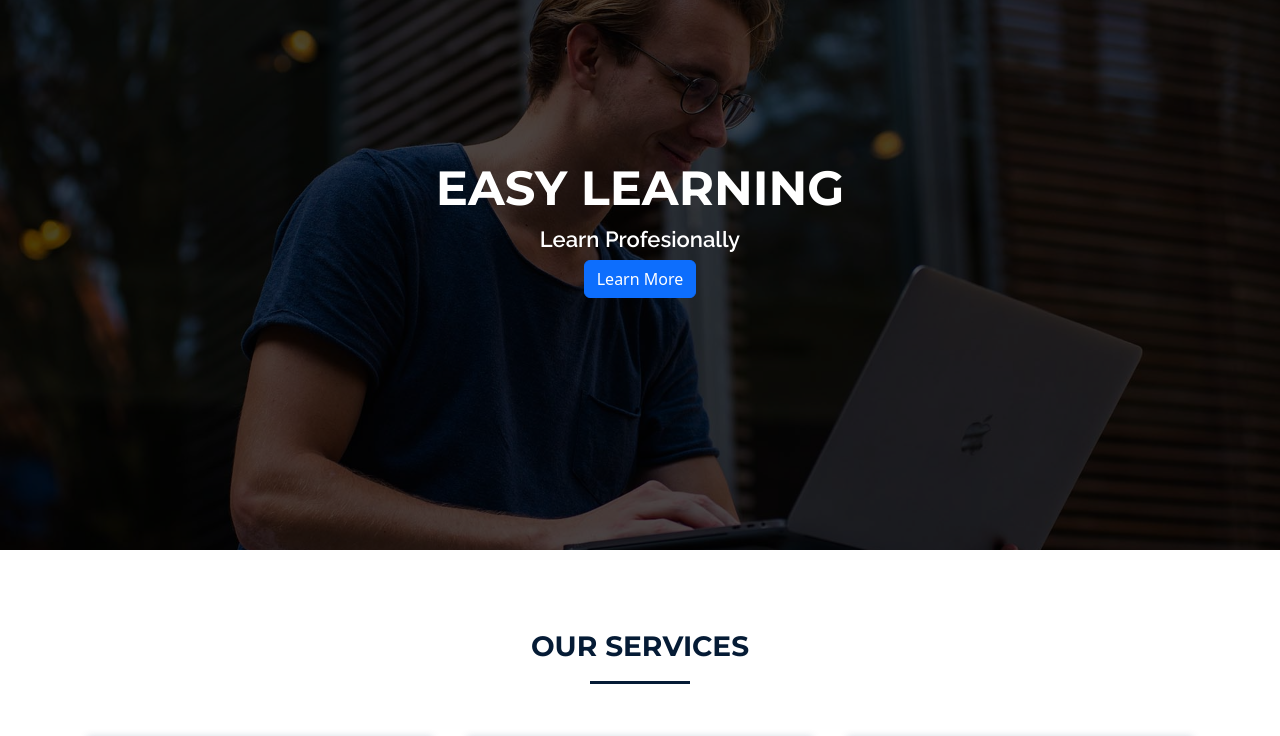
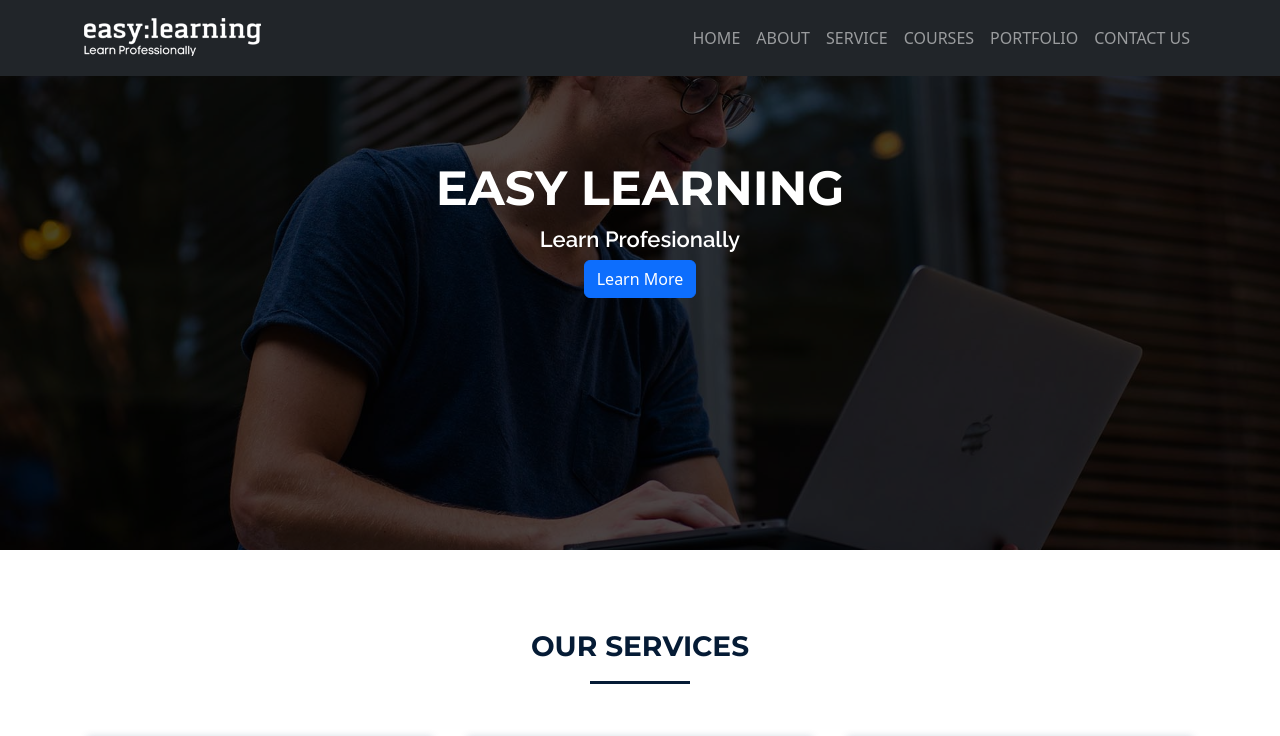
Before and after one commit to markokratos0918/cap-stone, a React (Create React App) app: page / in a window 1280 px wide. Shown: the top 736 px of the page. Built offline with nearby package versions, Linux system fonts and the light colour scheme; a web font is replaced by a local one.

Commit message:
Nav bar component set up

```diff
--- a/src/App.js
+++ b/src/App.js
@@ -1,10 +1,12 @@
 import React from 'react';
 import TopBanner from './components/TopBanner/TopBanner';
 import Services from './components/Services/Services';
+import TopNavigation from './components/TopNavigation/TopNavigation';
 
 function App() {
   return (
     <div>
+      <TopNavigation/>
       <TopBanner />
       <Services/>
     </div>
--- a/src/asset/css/custom.css
+++ b/src/asset/css/custom.css
@@ -83,3 +83,15 @@
 	margin: -1.9rem auto 0;
 	margin-bottom: 3rem;
 }
+.navTitle {
+	font-family: "Montserrat", sans-serif;
+	color: #ffffff !important;
+	font-weight: 700;
+	font-size: 30px;
+}
+.navTitleScroll {
+	font-family: "Montserrat", sans-serif;
+	color: #051b35 !important;
+	font-weight: 700;
+	font-size: 30px;
+}
--- /dev/null
+++ b/src/components/TopNavigation/TopNavigation.jsx
@@ -0,0 +1,62 @@
+import React, { Component, Fragment } from 'react'
+import { Navbar,Nav,Container } from 'react-bootstrap'
+import whiteLogo from '../../asset/image/logo_white.png';
+import blackLogo from '../../asset/image/logo_black.png';
+
+class TopNavigation extends Component {
+
+
+    constructor(){
+        super();
+        this.state={
+             navBarTitle:"navTitle",  //css
+             navBarLogo: [whiteLogo] // object
+        }
+   }
+
+   onScroll=()=>{
+        if(window.scrollY>100){
+             this.setState({navBarTitle:'navTitleScroll',navBarLogo:[blackLogo]})
+
+        }else if(window.scrollY<100){
+             this.setState({navBarTitle:'navTitle',navBarLogo:[whiteLogo]})
+        }
+   }
+
+   componentDidMount(){
+    window.addEventListener('scroll',this.onScroll)
+}
+
+
+     render() {
+          return (
+                <Fragment>
+
+<Navbar collapseOnSelect fixed="top" expand="lg" bg="dark" variant="dark">
+      <Container>
+        <Navbar.Brand className={this.state.navBarTitle} href="#home"><img src={this.state.navBarLogo} /></Navbar.Brand>
+        <Navbar.Toggle aria-controls="responsive-navbar-nav" />
+        <Navbar.Collapse id="responsive-navbar-nav">
+          <Nav className="me-auto">
+
+          </Nav>
+          <Nav>
+          <Nav.Link href="#deets">HOME</Nav.Link>
+          <Nav.Link href="#deets">ABOUT</Nav.Link>
+          <Nav.Link href="#deets">SERVICE</Nav.Link>
+          <Nav.Link href="#deets">COURSES</Nav.Link>
+          <Nav.Link href="#deets">PORTFOLIO</Nav.Link>
+          <Nav.Link href="#deets">CONTACT US</Nav.Link>
+
+
+          </Nav>
+        </Navbar.Collapse>
+      </Container>
+    </Navbar>
+
+                </Fragment>
+          )
+     }
+}
+
+export default TopNavigation
```
Also changed, not shown: src/asset/image/logo_black.png (added), src/asset/image/logo_white.png (added).
